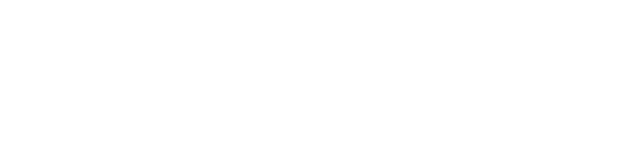
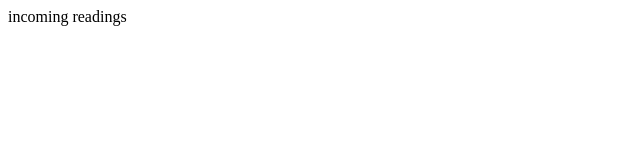
Before and after one commit to vwls/ble_data_to_browser, a plain HTML site: page public/index.html in a window 1280 px wide. Shown: the whole page, without its empty margins (0-640 px from the left). Drawn offline with nearby package versions, Linux system fonts and the light colour scheme.

Commit message:
adding comments to main.js

```diff
--- a/public/index.html
+++ b/public/index.html
@@ -6,5 +6,6 @@
    <!--  <link rel="stylesheet" type="text/css" href="public/style.css"> -->
     <script src="/socket.io/socket.io.js"></script>
   </head>
+    <div id="readings">incoming readings</div>
   <body>
 </html>
--- a/public/main.js
+++ b/public/main.js
@@ -2,4 +2,10 @@ var socket = io.connect('http://localhost:3000');
 socket.on('bluetooth-data', function(data) {
 
 
+/*
+LET'S PUT ALL THE HEAVY LIFTING CODE IN HERE:
+set the div to display incoming data: document.getElementsById("readings").innerHTML = data;
+
+*/
+
 });
```
